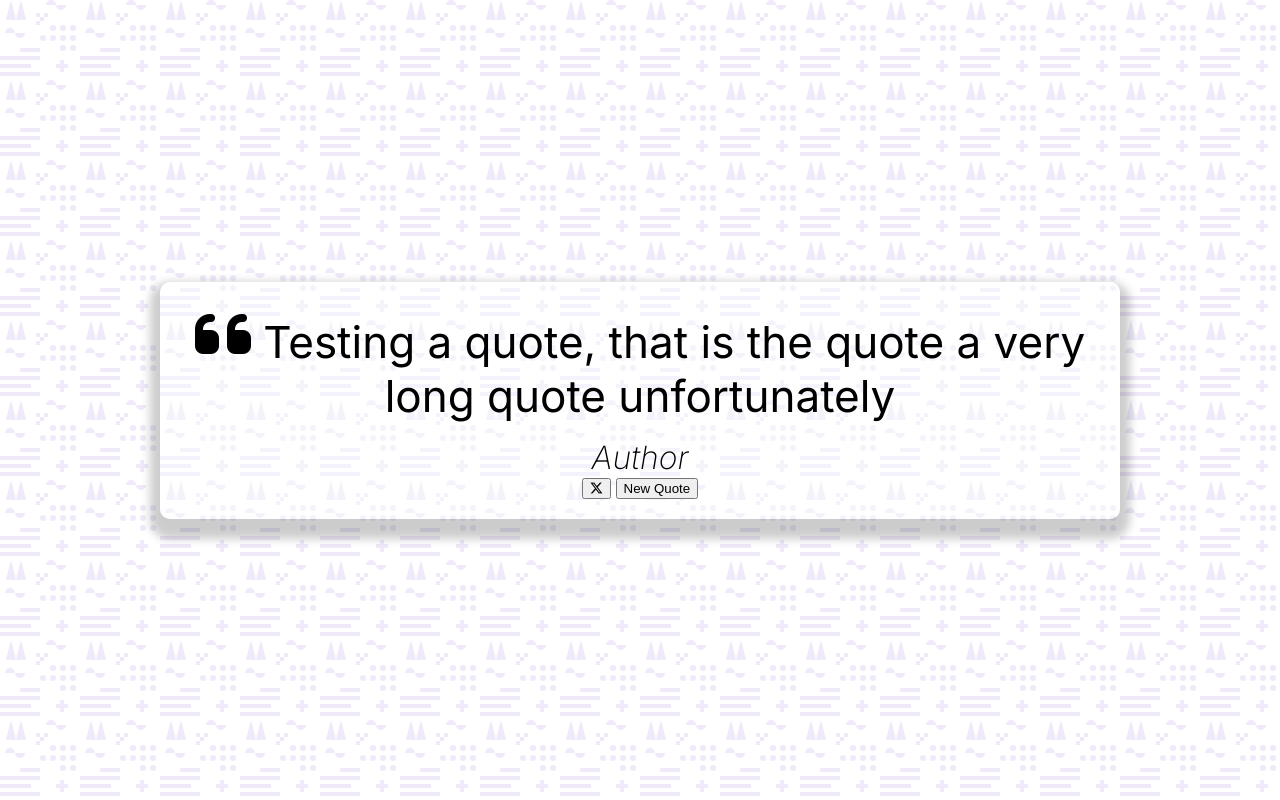
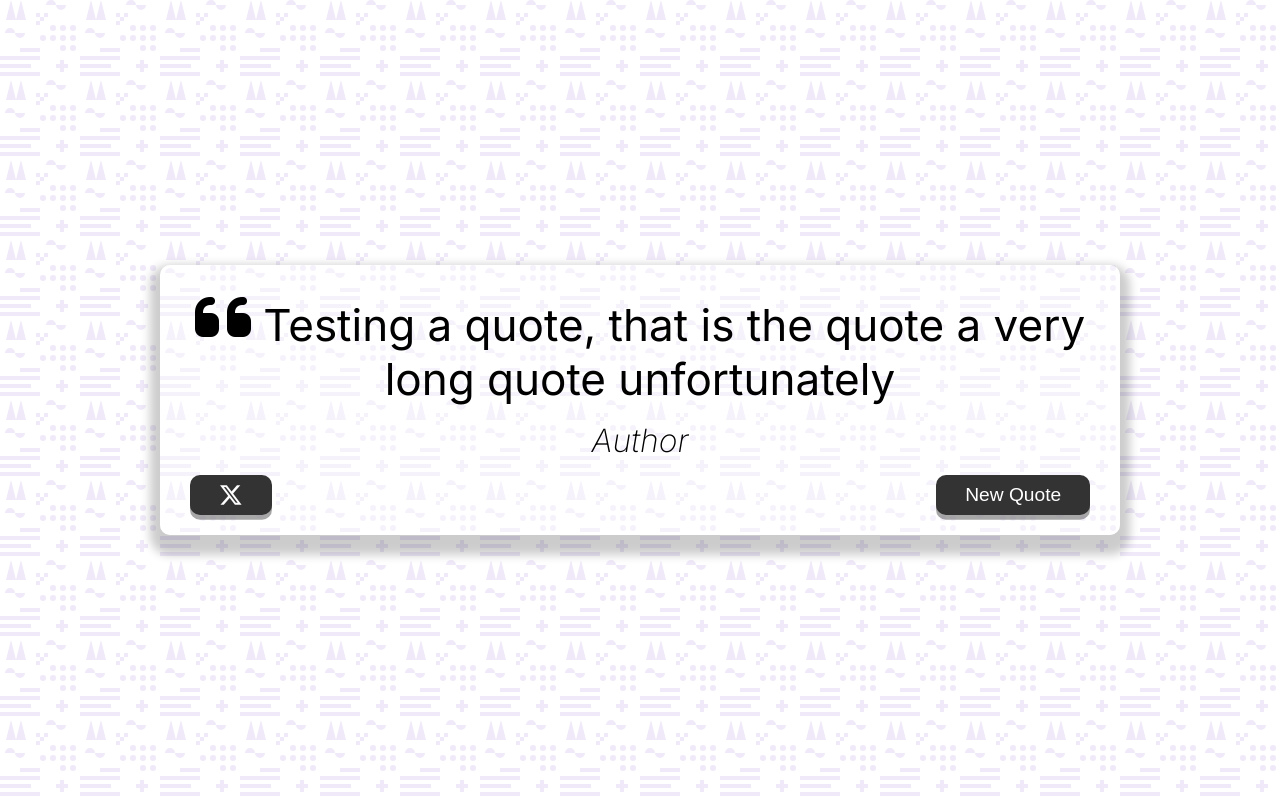
Before and after one commit to boris-pavel/quote-generator, a plain HTML site: page index.html in a window 1280 px wide. Drawn offline with Linux system fonts and the light colour scheme.

Commit message:
Add button styles and layout for improved user interaction in quote generator

```diff
--- a/style.css
+++ b/style.css
@@ -46,6 +46,42 @@ body {
     font-style: italic;
 }
 
+.button-container {
+    display: flex;
+    justify-content: space-between;
+    margin-top: 15px;
+}
+
+button {
+    cursor: pointer;
+    font-size: 1.2rem;
+    height: 2.5rem;
+    border: none;
+    border-radius: 10px;
+    color: #fff;
+    background: #333;
+    outline: none;
+    padding: 0.5rem 1.8rem;
+    box-shadow: 0 0.3rem rgba(121,121, 121, 0.65);
+}
+
+button:hover {
+    filter: brightness(110%);
+}
+
+button:active {
+    transform: translateY(0.3rem);
+    box-shadow: 0 0.1rem rgba(255, 255, 255, 0.65);
+}
+
+.x-button:hover {
+    color: #000000;
+}
+
+.fa-x-twitter {
+    font-size: 1.5rem;
+}
+
 /* Media Queries */
 @media screen and (max-width: 1000px) {
     .quote-container {
```
